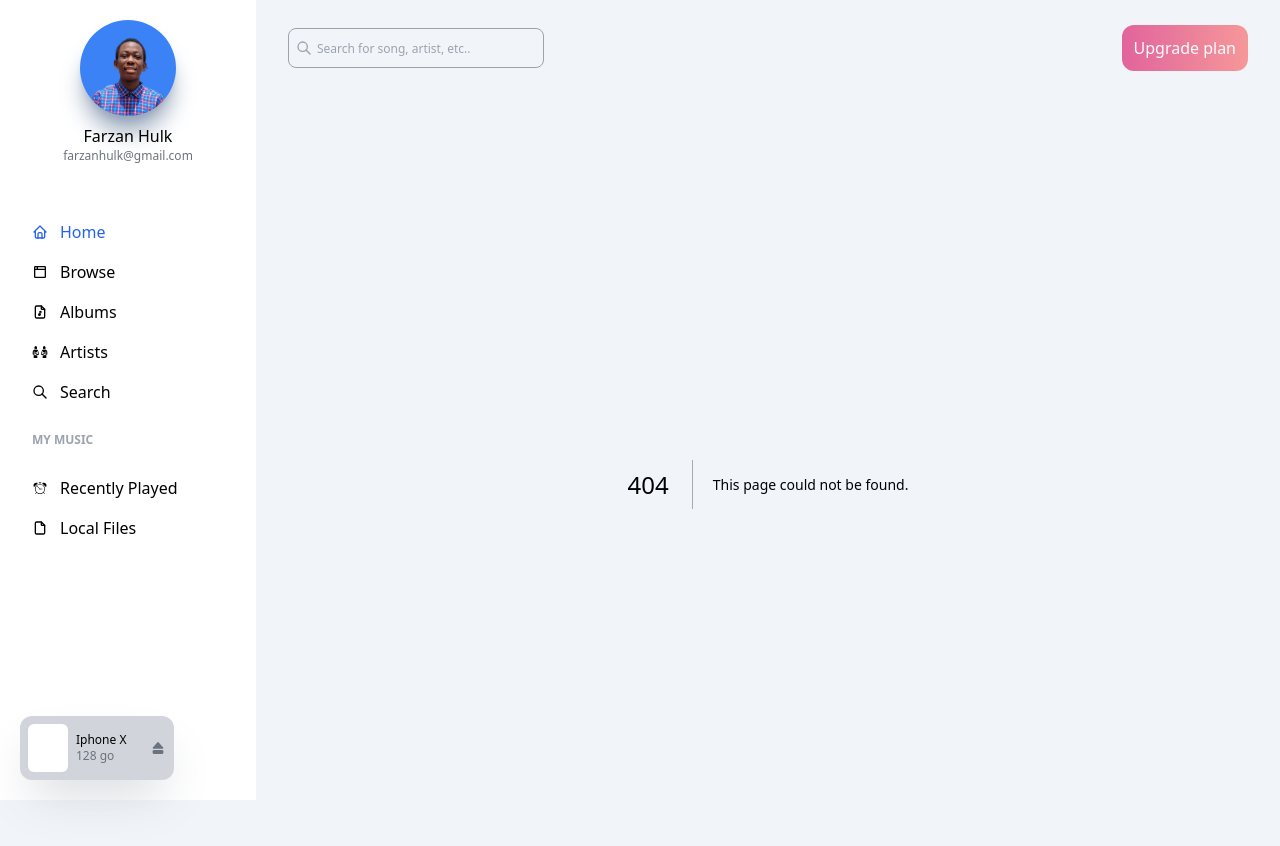
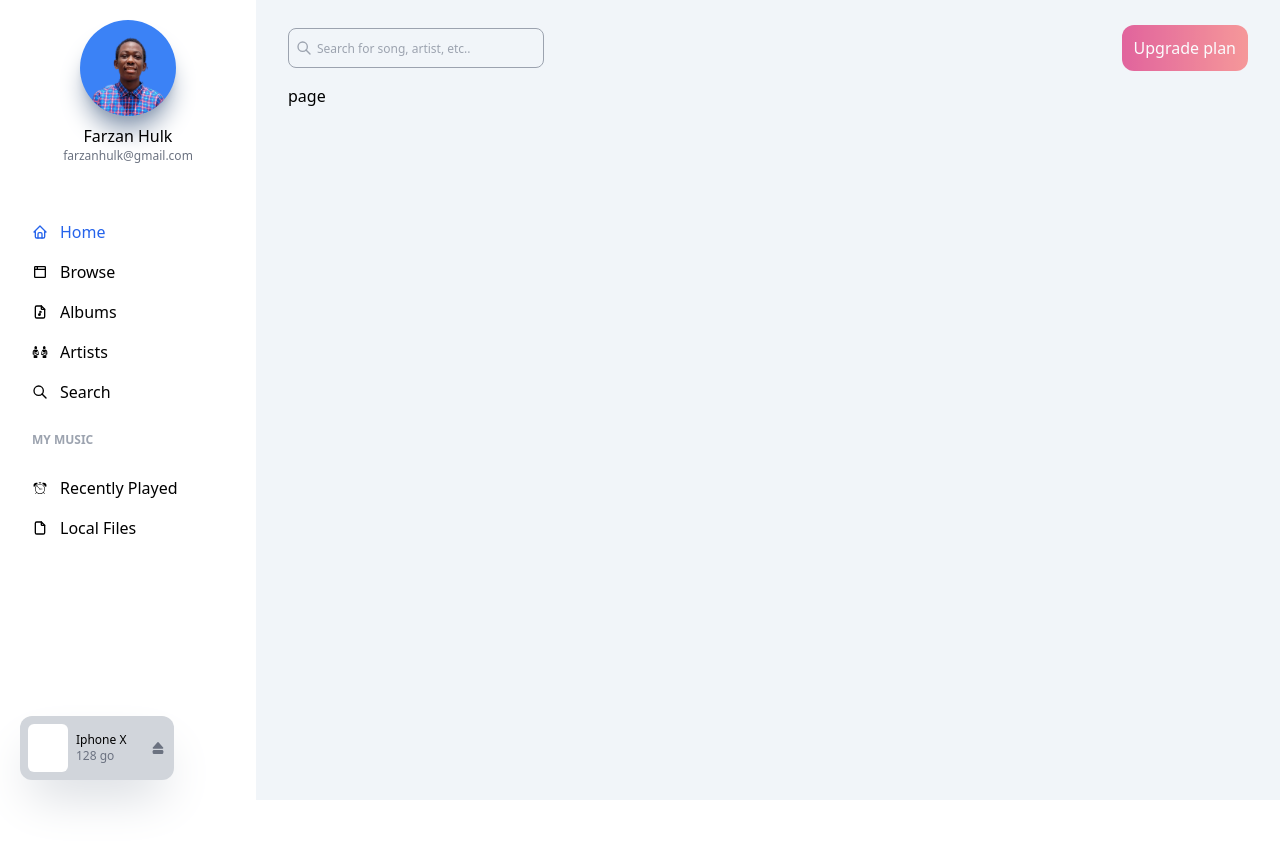
Before and after one commit to danieldjakam/Pleyer, a Next.js app: page /search in a window 1280 px wide. Before the commit this address had no page. Shown: the top 846 px of the page. After the commit the page ends 800 px from the top, so only its background shows below. Built offline with nearby package versions, Linux system fonts and the light colour scheme.

Commit message:
begin the search page

```diff
--- /dev/null
+++ b/app/search/page.jsx
@@ -0,0 +1,9 @@
+import React from 'react'
+
+function page() {
+    return (
+        <div>page</div>
+    )
+}
+
+export default page
```
